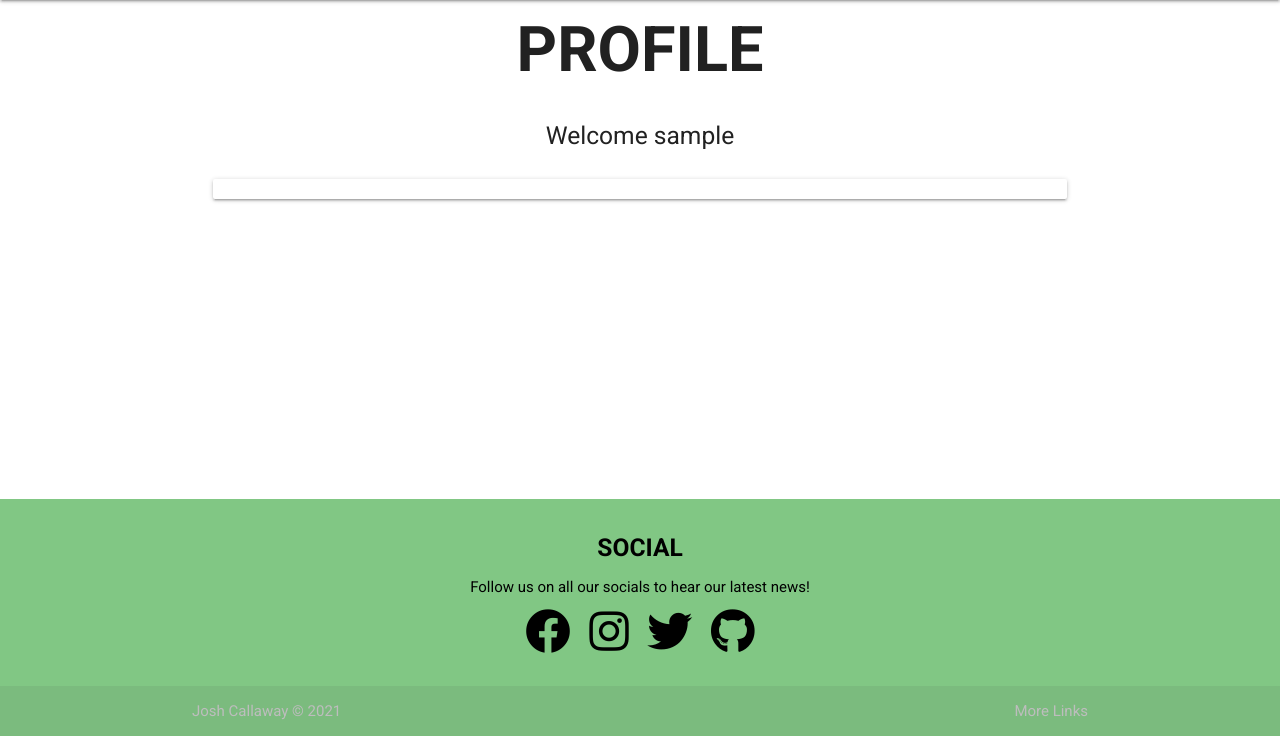
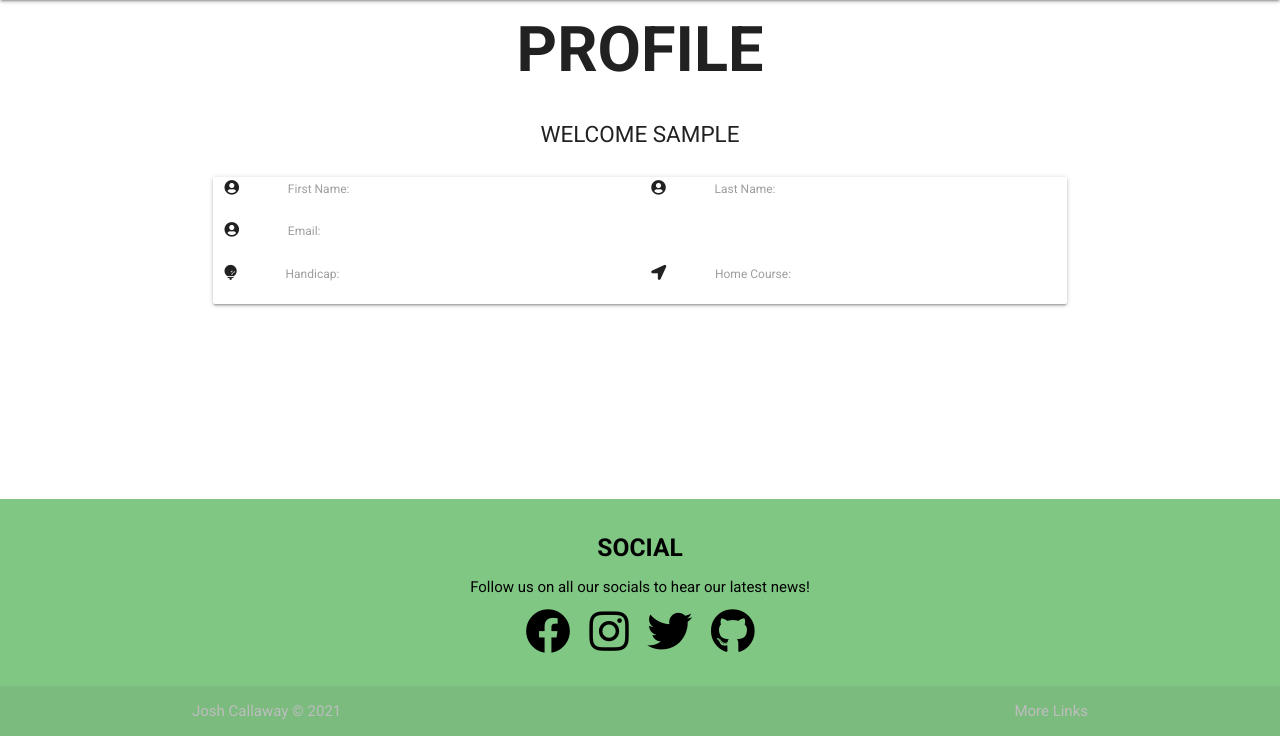
Before and after one commit to joshcallawaydev/fore-play-app, a Flask app: page /profile/1 in a window 1280 px wide. Shown: the part 64-800 px from the top of the page. Run offline with Flask 2, Linux system fonts and the light colour scheme; the visitor is signed in with stand-in values (Sample User, id 1); a database or web service that is not in the repository returns one stand-in record (values such as "Sample title"); some libraries are stand-ins or nearby versions.

Commit message:
Added profile sections to pull mongo data

```diff
--- a/templates/profile.html
+++ b/templates/profile.html
@@ -3,11 +3,38 @@
 
 <h1 class="title">Profile</h1>
 <br>
-<h5 class="center">Welcome {{ username }}</h5>
+<h5 class="center mini-title">Welcome {{ username }}</h5>
 <br>
-<div class="row">
+<div class="row profile_sec">
     <div class="card-panel col s12 m8 offset-m2">
         <div class="row">
+            <!-- first name and last name row -->
+            <div class="padd col s12 m6">
+                <i class="fas fa-user-circle prefix"></i>
+                <label class="base-text">First Name: </label>
+            </div>
+            <div class="col s12 m6 padd">
+                <i class="fas fa-user-circle prefix"></i>
+                <label class="base-text">Last Name: </label>
+            </div>
+        </div>
+        <div class="row">
+            <!-- email row -->
+            <div class="col s12 padd">
+                <i class="fas fa-user-circle prefix"></i>
+                <label class="base-text">Email: </label>
+            </div>
+        </div>
+        <div class="row">
+            <!-- Handicap and home course row -->
+            <div class="col s12 m6 padd">
+                <i class="fas fa-golf-ball prefix"></i>
+                <label class="base-text">Handicap: </label>
+            </div>
+            <div class="col s12 m6 padd">
+                <i class="fas fa-location-arrow prefix"></i>
+                <label class="base-text">Home Course: </label>
+            </div>
         </div>
     </div>
 </div>
```
